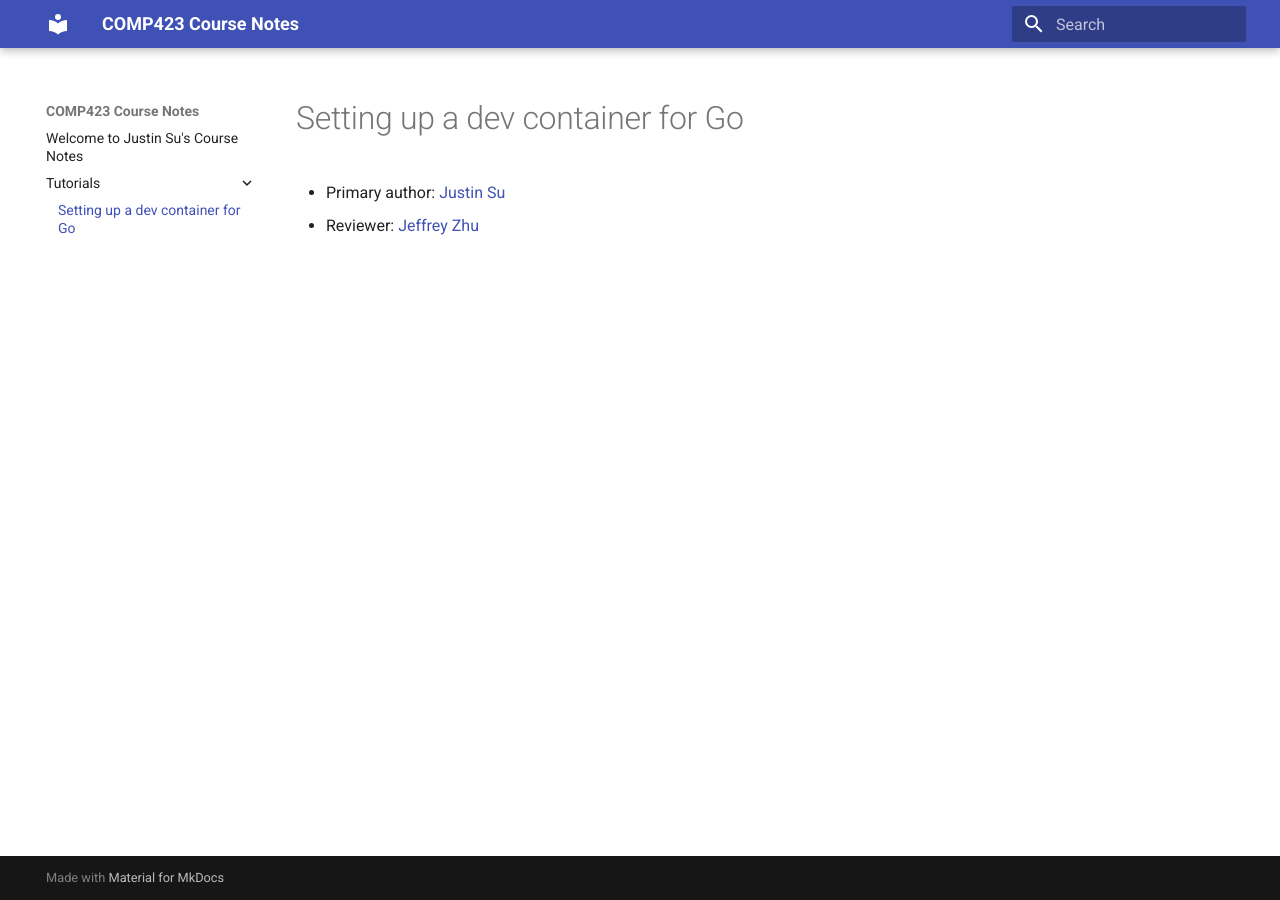
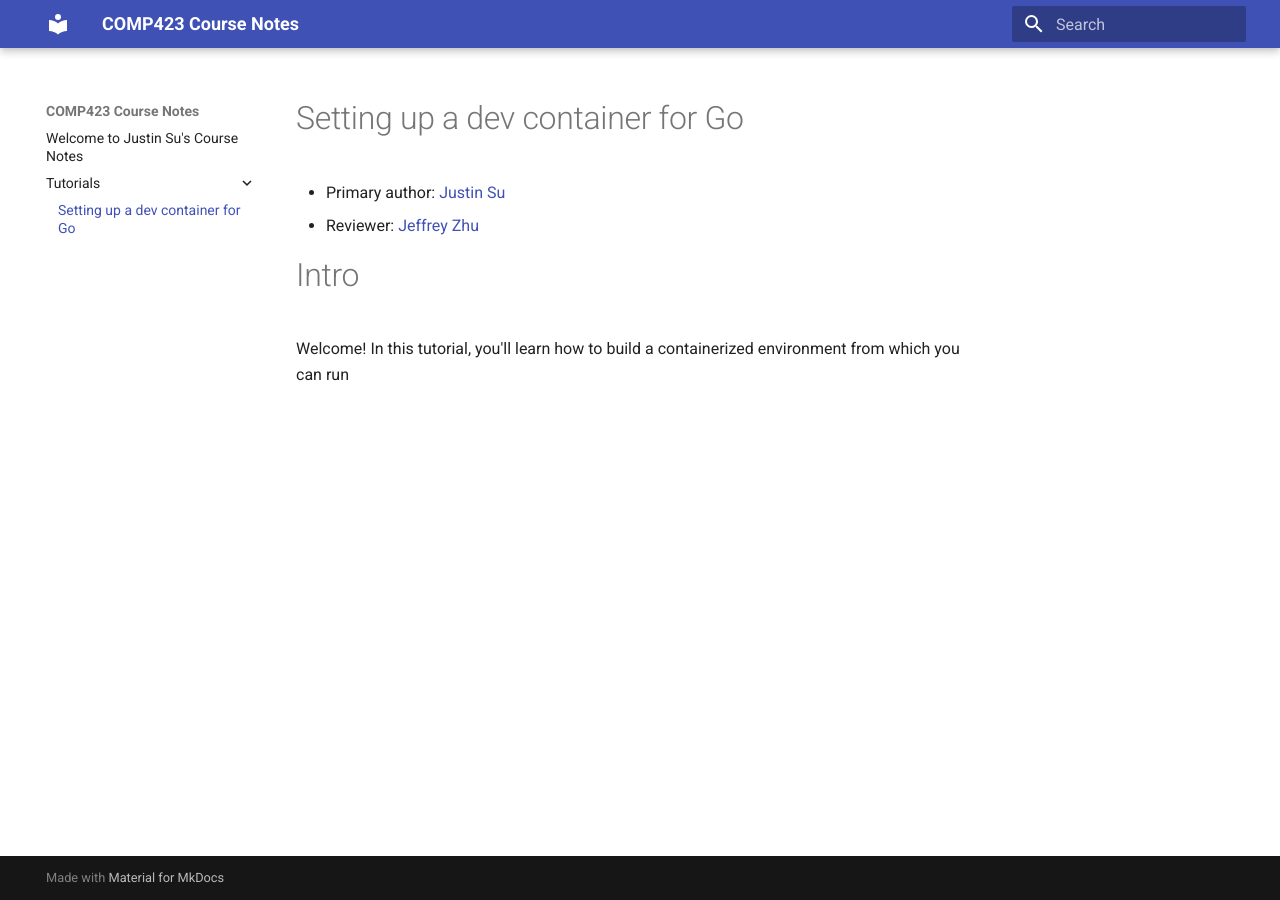
Before and after one commit to jsu21ges/comp423-course-notes, an MkDocs documentation site: the page built from docs/tutorials/go-setup.md, in a window 1280 px wide. Built offline with MkDocs 1.6.1 and Material for MkDocs 9.7.7, drawn with Linux system fonts in a browser that asks for light colours.

Commit message:
added the code blocks extention to yml

```diff
--- a/docs/tutorials/go-setup.md
+++ b/docs/tutorials/go-setup.md
@@ -1,4 +1,8 @@
-#Setting up a dev container for Go
+# Setting up a dev container for Go
 
 * Primary author: [Justin Su](https://github.com/jsu21ges)
 * Reviewer: [Jeffrey Zhu](https://github.com/JeffJeffisawesome)
+
+# Intro
+
+Welcome! In this tutorial, you'll learn how to build a containerized environment from which you can run
--- a/mkdocs.yml
+++ b/mkdocs.yml
@@ -1,3 +1,15 @@
 site_name: COMP423 Course Notes
+
+markdown_extensions:
+  - pymdownx.highlight:
+      anchor_linenums: true
+      line_spans: __span
+      pygments_lang_class: true
+  - pymdownx.inlinehilite
+  - pymdownx.snippets
+  - pymdownx.superfences
+
 theme:
+  features:
+    - content.code.copy
   name: material
```
